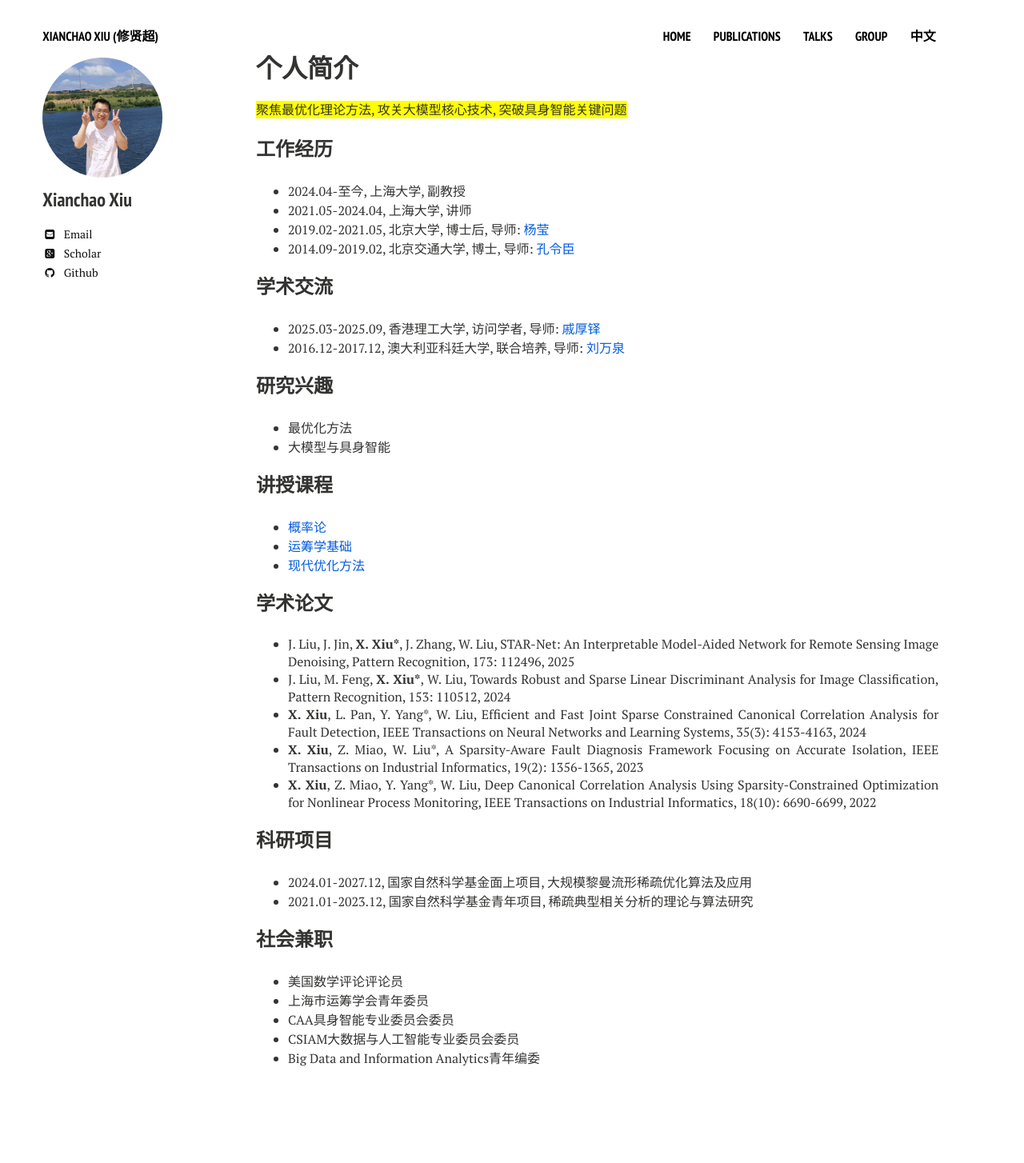
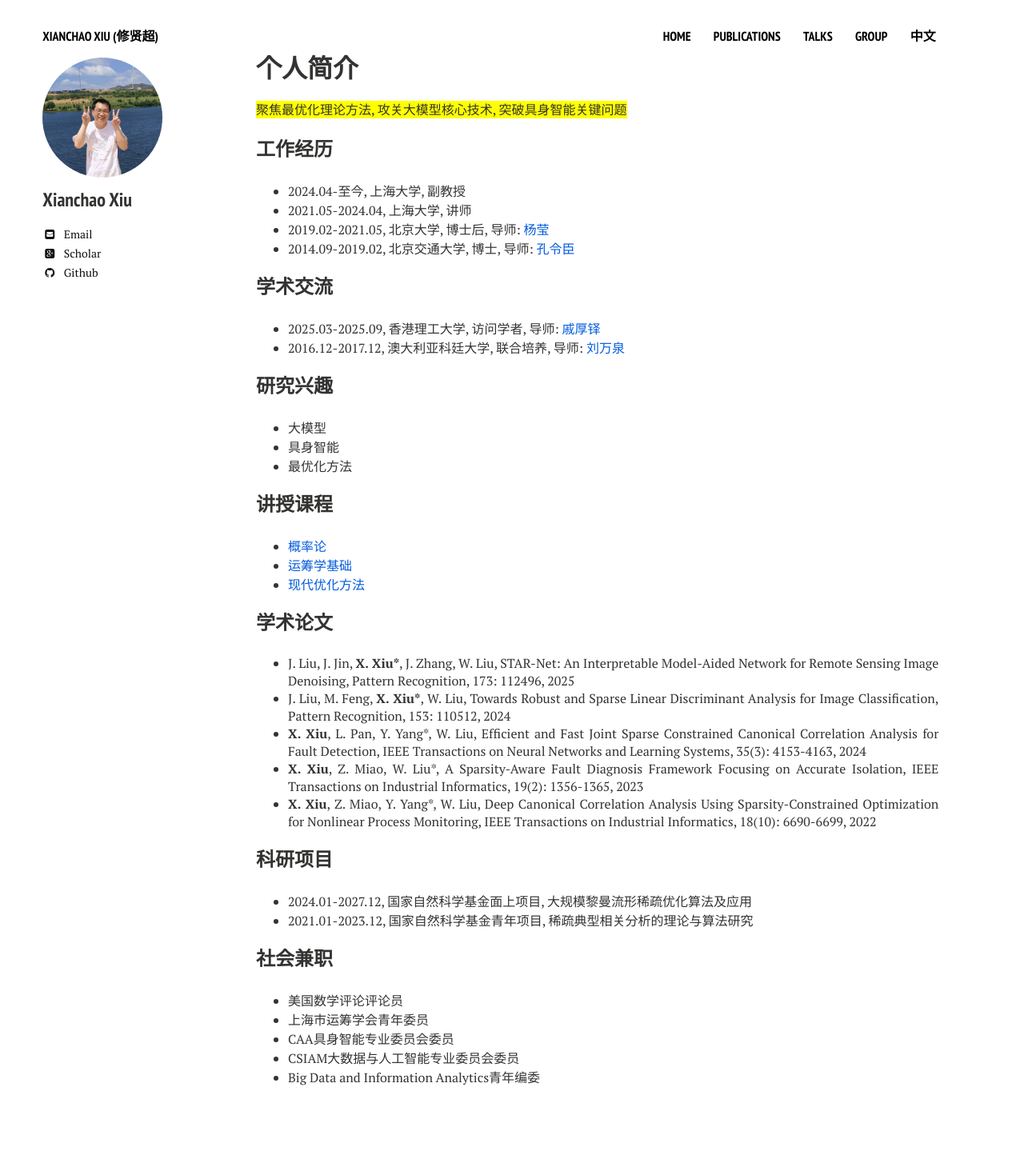
Before and after one commit to xianchaoxiu/xianchaoxiu.github.io, a Jekyll site: the page built from chinese/index.md, in a window 1280 px wide. Shown: the whole page at 80% size. Built offline with Jekyll 4.4.1, drawn with Linux system fonts in a browser that asks for light colours; nearby versions of some CDN libraries; before the commit the page ends 1430 px from its top, so only the background shows below that.

Commit message:
Update index.md

```diff
--- a/chinese/index.md
+++ b/chinese/index.md
@@ -23,8 +23,9 @@ share: false
 
 
 ### 研究兴趣
+* 大模型 <br>
+* 具身智能 <br>
 * 最优化方法 <br>
-* 大模型与具身智能 <br>
 
 
 ### 讲授课程
```
